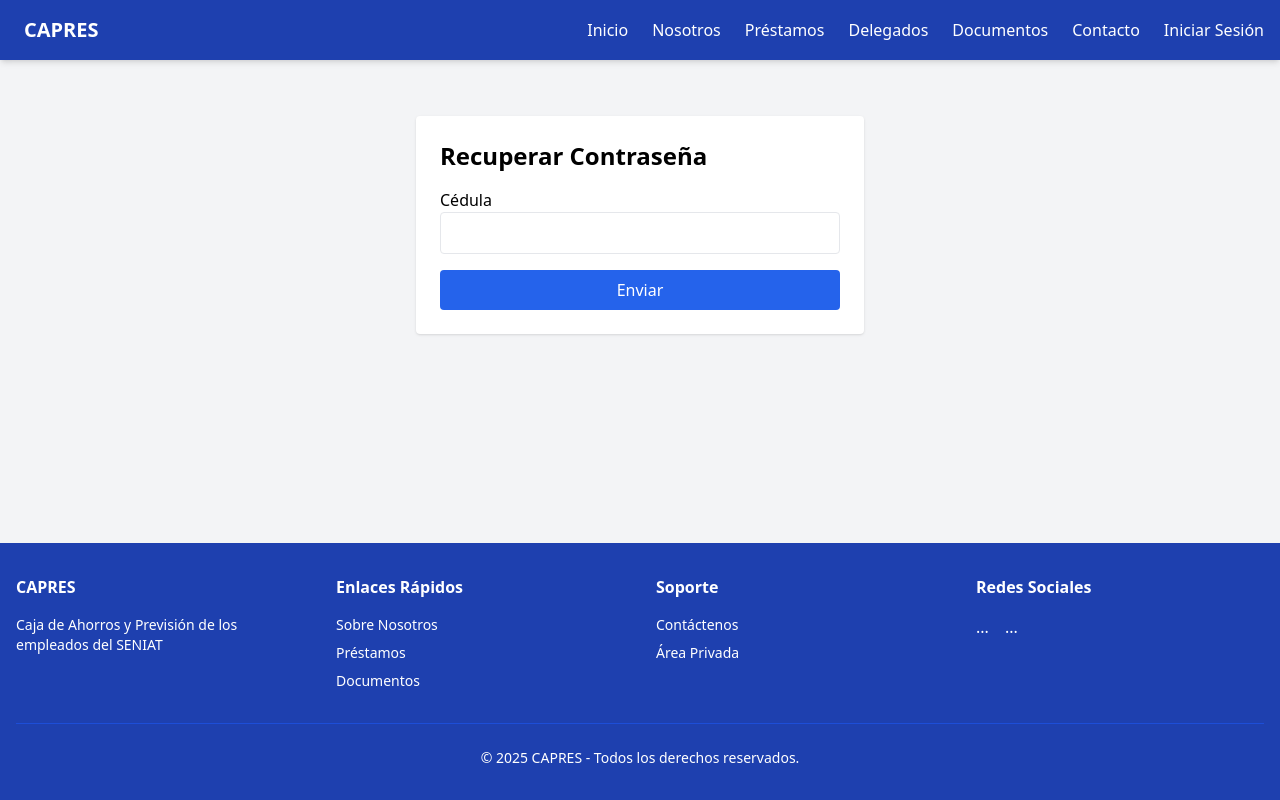
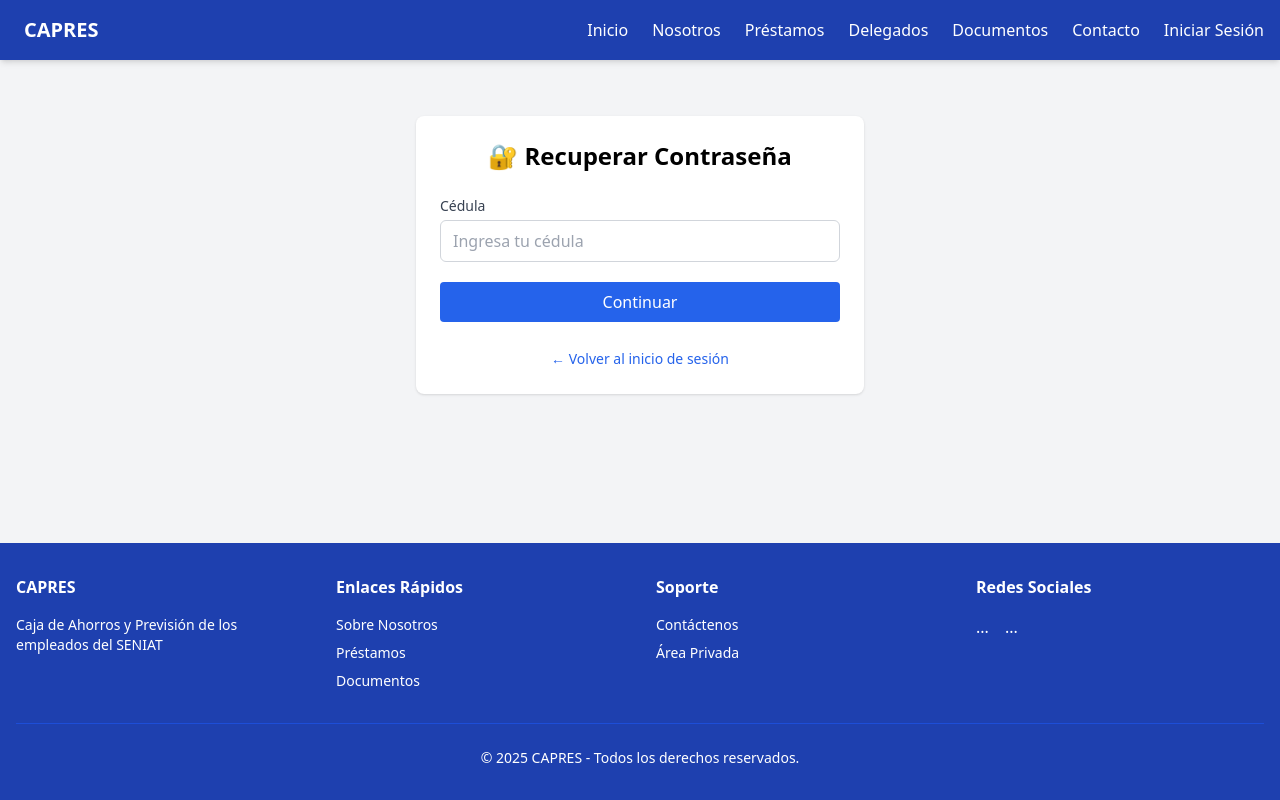
Before and after one commit to edgarjrojaslopez/capres-web, a Next.js app: page /forgot-password in a window 1280 px wide. Built offline with nearby package versions, Linux system fonts and the light colour scheme.

Commit message:
fix: mejora en rutina recuperar password

```diff
--- a/app/api/auth/forgot-password/route.js
+++ b/app/api/auth/forgot-password/route.js
@@ -4,11 +4,11 @@ import { db } from '@/lib/db';
 import { socios } from '@/lib/db/schema';
 import { eq } from 'drizzle-orm';
 import crypto from 'crypto';
-import { sendResetEmail } from '@/lib/email'; // Lo crearemos después
+import { sendResetEmail } from '@/lib/email';
 
 export async function POST(req) {
   try {
-    const { cedula } = await req.json();
+    const { cedula, email: correoIngresado } = await req.json();
 
     const [socio] = await db
       .select()
@@ -26,6 +26,44 @@ export async function POST(req) {
       );
     }
 
+    let emailFinal = socio.Email;
+
+    // Si no tiene correo y no se proporcionó uno
+    if (!emailFinal && !correoIngresado) {
+      return new Response(
+        JSON.stringify({
+          requiresEmail: true,
+          message:
+            'Este socio no tiene correo registrado. Por favor, ingrésalo para continuar.',
+        }),
+        { status: 200 }
+      );
+    }
+
+    // Si no tiene correo, pero el usuario lo ingresó
+    if (!emailFinal && correoIngresado) {
+      // Opción 1: Guardar temporalmente (para este flujo)
+      // Opción 2: Guardar permanentemente (recomendado)
+      emailFinal = correoIngresado;
+
+      // ✅ Opcional: Actualiza el correo en la base de datos
+      await db
+        .update(socios)
+        .set({ Email: correoIngresado })
+        .where(eq(socios.CodSocio, cedula));
+    }
+
+    // Validar formato del correo
+    const emailRegex = /^[^\s@]+@[^\s@]+\.[^\s@]+$/;
+    if (!emailRegex.test(emailFinal)) {
+      return new Response(
+        JSON.stringify({
+          error: 'El correo electrónico no tiene un formato válido.',
+        }),
+        { status: 400 }
+      );
+    }
+
     // Generar token único
     const token = crypto.randomBytes(32).toString('hex');
     const expires = new Date(Date.now() + 3600000); // 1 hora
@@ -40,7 +78,7 @@ export async function POST(req) {
       .where(eq(socios.CodSocio, cedula));
 
     // Enviar correo
-    await sendResetEmail(socio.Email, socio.NombreCompleto, token);
+    await sendResetEmail(emailFinal, socio.NombreCompleto, token);
 
     return new Response(
       JSON.stringify({
--- a/app/forgot-password/page.js
+++ b/app/forgot-password/page.js
@@ -4,14 +4,17 @@ import { useState } from 'react';
 
 export default function ForgotPassword() {
   const [cedula, setCedula] = useState('');
+  const [email, setEmail] = useState('');
   const [loading, setLoading] = useState(false);
   const [message, setMessage] = useState('');
+  const [step, setStep] = useState(1); // 1: cédula, 2: ingresar correo
 
-  const handleSubmit = async (e) => {
+  const handleSubmitStep1 = async (e) => {
     e.preventDefault();
     setLoading(true);
     setMessage('');
 
+    try {
       const res = await fetch('/api/auth/forgot-password', {
         method: 'POST',
         headers: { 'Content-Type': 'application/json' },
@@ -19,33 +22,142 @@ export default function ForgotPassword() {
       });
 
       const data = await res.json();
+
+      if (data.requiresEmail) {
+        setStep(2); // Pedir correo
+      } else {
         setMessage(data.message);
+      }
+    } catch (err) {
+      setMessage('Error de conexión con el servidor.');
+    } finally {
       setLoading(false);
+    }
+  };
+
+  const handleSubmitStep2 = async (e) => {
+    e.preventDefault();
+    setLoading(true);
+    setMessage('');
+
+    try {
+      const res = await fetch('/api/auth/forgot-password', {
+        method: 'POST',
+        headers: { 'Content-Type': 'application/json' },
+        body: JSON.stringify({ cedula, email }),
+      });
+
+      const data = await res.json();
+
+      if (data.error) {
+        setMessage(data.error);
+      } else {
+        setMessage(data.message);
+        setStep(1);
+        setCedula('');
+        setEmail('');
+      }
+    } catch (err) {
+      setMessage('Error de conexión con el servidor.');
+    } finally {
+      setLoading(false);
+    }
   };
 
   return (
-    <div className="max-w-md mx-auto mt-10 p-6 bg-white rounded shadow">
-      <h2 className="text-2xl font-bold mb-4">Recuperar Contraseña</h2>
-      <form onSubmit={handleSubmit}>
-        <div className="mb-4">
-          <label>Cédula</label>
+    <div className="max-w-md mx-auto mt-10 p-6 bg-white rounded-lg shadow">
+      <h2 className="text-2xl font-bold mb-6 text-center">
+        🔐 Recuperar Contraseña
+      </h2>
+
+      {step === 1 && (
+        <form onSubmit={handleSubmitStep1} className="space-y-5">
+          <div>
+            <label
+              htmlFor="cedula"
+              className="block text-sm font-medium text-gray-700 mb-1"
+            >
+              Cédula
+            </label>
             <input
               type="text"
+              id="cedula"
               value={cedula}
               onChange={(e) => setCedula(e.target.value)}
-            className="w-full px-3 py-2 border rounded"
+              className="w-full px-3 py-2 border border-gray-300 rounded-md focus:ring-2 focus:ring-blue-500 focus:outline-none"
+              placeholder="Ingresa tu cédula"
               required
             />
           </div>
+
           <button
             type="submit"
             disabled={loading}
-          className="w-full py-2 bg-blue-600 text-white rounded"
+            className="w-full py-2 px-4 bg-blue-600 text-white rounded hover:bg-blue-700 disabled:bg-blue-300"
           >
-          {loading ? 'Enviando...' : 'Enviar'}
+            {loading ? 'Verificando...' : 'Continuar'}
           </button>
         </form>
-      {message && <p className="mt-4 text-center">{message}</p>}
+      )}
+
+      {step === 2 && (
+        <form onSubmit={handleSubmitStep2} className="space-y-5">
+          <div>
+            <p className="text-sm text-gray-600 mb-3">
+              Este socio no tiene un correo registrado. Por favor, ingresa tu
+              correo electrónico para recibir el enlace de recuperación.
+            </p>
+            <label
+              htmlFor="email"
+              className="block text-sm font-medium text-gray-700 mb-1"
+            >
+              Correo Electrónico
+            </label>
+            <input
+              type="email"
+              id="email"
+              value={email}
+              onChange={(e) => setEmail(e.target.value)}
+              className="w-full px-3 py-2 border border-gray-300 rounded-md focus:ring-2 focus:ring-blue-500 focus:outline-none"
+              placeholder="tu@correo.com"
+              required
+            />
+          </div>
+
+          <div className="flex gap-3">
+            <button
+              type="button"
+              onClick={() => setStep(1)}
+              className="px-4 py-2 bg-gray-500 text-white rounded hover:bg-gray-600"
+            >
+              Atrás
+            </button>
+            <button
+              type="submit"
+              disabled={loading}
+              className="flex-1 py-2 bg-blue-600 text-white rounded hover:bg-blue-700 disabled:bg-blue-300"
+            >
+              {loading ? 'Enviando...' : 'Enviar enlace'}
+            </button>
+          </div>
+        </form>
+      )}
+
+      {message && (
+        <p
+          className={`mt-4 text-center text-sm ${
+            message.includes('Error') ? 'text-red-600' : 'text-green-600'
+          }`}
+        >
+          {message}
+        </p>
+      )}
+
+      <div className="mt-6 text-center">
+        <a href="/login" className="text-blue-600 hover:underline text-sm">
+          ← Volver al inicio de sesión
+        </a>
+      </div>
     </div>
   );
 }
```
Lines whose indentation alone changed are shown as unchanged.
